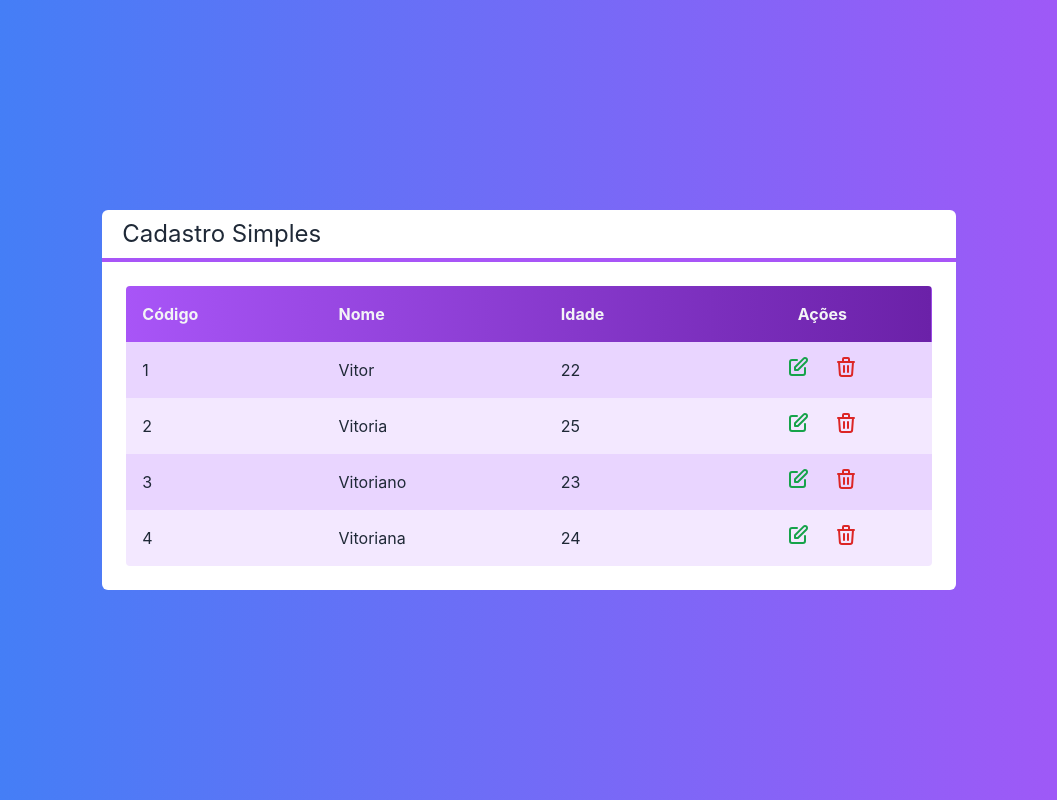
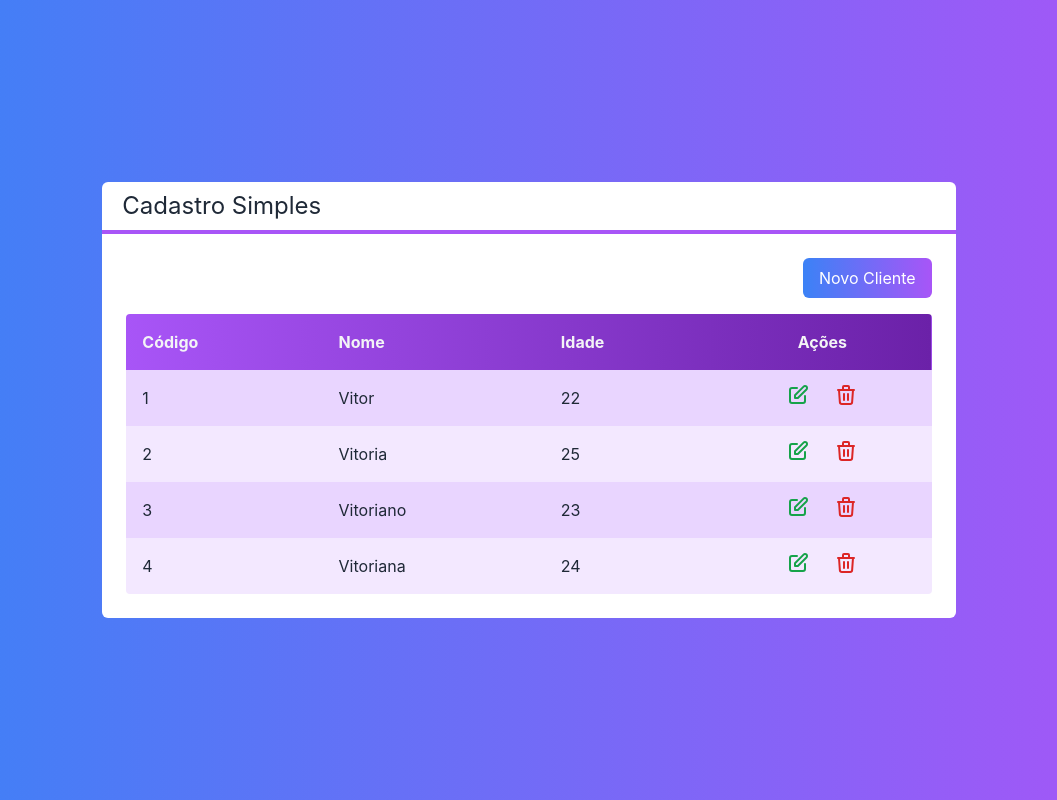
Before and after one commit to VitorHugoTeixeira/nextCrud, a Next.js app: page / in a window 1280 px wide. Shown: the whole page, without its empty margins (111-1168 px from the left). Built offline with nearby package versions, Linux system fonts and the light colour scheme.

Commit message:
Layout of Button component is complete

```diff
--- /dev/null
+++ b/src/components/Button.tsx
@@ -0,0 +1,19 @@
+import { colorsGroup } from "../dynamicCSS/ButtonCSSDynamic"
+
+interface ButtonProps {
+    //need to configurate tailwind to this line under work
+    color?: 'green' | 'gray' | 'blue'
+    className?: string
+    children: any
+}
+
+export default function Button(props: ButtonProps) {
+    const color = props.color ?? 'gray'
+    return (
+        <button className={`bg-gradient-to-r ${colorsGroup[color][0]} ${colorsGroup[color][1]}
+            text-white px-4 py-2 rounded-md
+            ${props.className}`}>
+            {props.children}
+        </button>
+    )
+}
--- /dev/null
+++ b/src/dynamicCSS/ButtonCSSDynamic.ts
@@ -0,0 +1,5 @@
+export const colorsGroup = {
+    green: ['from-green-400', 'to-green-700'],
+    blue: ['from-blue-400', 'to-blue-700'],
+    gray: ['from-gray-400', 'to-gray-700']
+}
--- a/src/pages/index.tsx
+++ b/src/pages/index.tsx
@@ -1,5 +1,6 @@
 import Head from 'next/head'
 import Image from 'next/image'
+import Button from '../components/Button'
 import Layout from '../components/Layout'
 import Table from '../components/Table'
 import Client from '../core/Client'
@@ -25,8 +26,12 @@ export default function Home() {
     flex justify-center items-center h-screen bg-gradient-to-r
     from-blue-500   to-purple-500 text-white`}>
 
-      <Layout title='Cadastro Simples'><Table listClients={listClients}
-      selectedClient={selectedClient} excludedClient={excludedClient}></Table></Layout>
+      <Layout title='Cadastro Simples'>
+        <div className="flex justify-end">
+          <Button color="green" className='mb-4'>Novo Cliente</Button>
+        </div>
+        <Table listClients={listClients} selectedClient={selectedClient} excludedClient={excludedClient}></Table>
+      </Layout>
 
     </div>
   )
```
Also changed, not shown: tailwind.config.js (indentation only).
